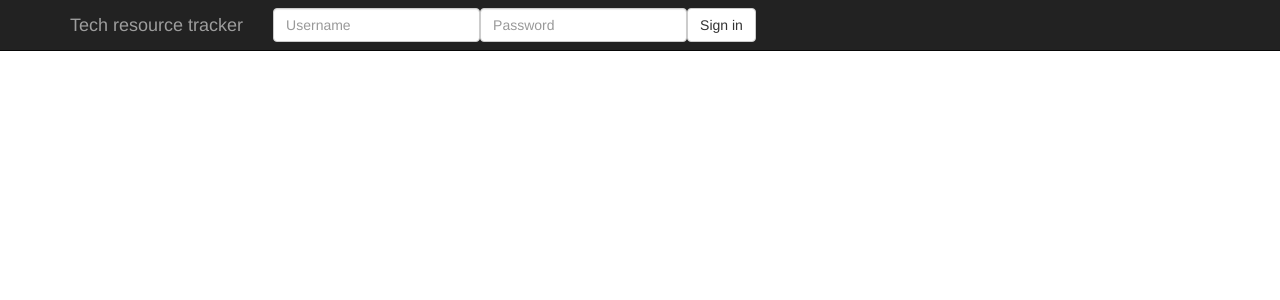
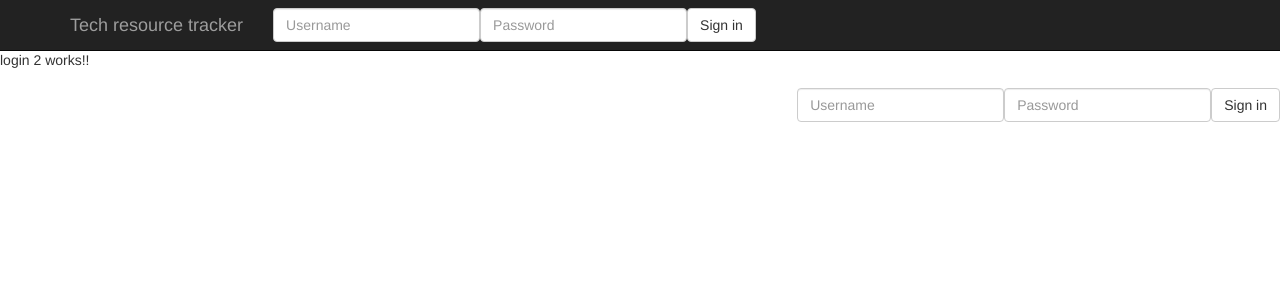
Before and after one commit to bbelovic/tech-resource-tracker, an Angular app in the folder frontend/src/main/frontend/: page /login2 in a window 1280 px wide. Before the commit this address led to /. Shown: the top 300 px of the page. Built offline with nearby package versions, Linux system fonts and the light colour scheme.

Commit message:
Added login component

```diff
--- a/frontend/src/main/frontend/src/app/app.module.ts
+++ b/frontend/src/main/frontend/src/app/app.module.ts
@@ -3,7 +3,6 @@
 import { FormsModule } from '@angular/forms';
 import { HttpClientModule, HTTP_INTERCEPTORS } from '@angular/common/http';
 import { Routes, RouterModule} from '@angular/router';
-import { Location, LocationStrategy, PathLocationStrategy} from '@angular/common';
 import { AppComponent } from './app.component';
 import { TechResourcesComponent } from './tech-resources.component';
 import { TechResourceService} from './tech-resource-service';
@@ -12,9 +11,11 @@
 import { EditTechResourceComponent } from './edit-tech-resource.component';
 import { TagService } from './tag-service';
 import { LoggingInterceptor } from './logging-interceptor';
+import { LoginComponent } from './login/login.component';
 
 const routes: Routes = [
   {path: '', component: TechResourcesComponent},
+  {path: 'login2', component: LoginComponent},
   {path: 'tech-resources', component: TechResourcesComponent},
   {path: 'add-tech-resource', component: AddTechResourceComponent},
   {path: 'edit-tech-resource/:id', component: EditTechResourceComponent}
@@ -23,7 +24,8 @@
 @NgModule({
   declarations: [
     AppComponent, TechResourcesComponent, AddTechResourceComponent,
-    EditTechResourceComponent
+    EditTechResourceComponent,
+    LoginComponent
   ],
   imports: [
     BrowserModule,
--- /dev/null
+++ b/frontend/src/main/frontend/src/app/login/login.component.html
@@ -0,0 +1,12 @@
+<p>login 2 works!!</p>
+<form class="navbar-form navbar-right">
+  <div class="form-group">
+      <input type="text" placeholder="Username" #username class="form-control"/>
+  </div>
+  <div class="form-group">
+      <input type="password" placeholder="Password" #password class="form-control"/>
+  </div>
+  <div class="form-group">
+      <button class="btn btn-default" (click)="login(username.value, password.value)">Sign in</button>
+  </div>
+</form>
--- /dev/null
+++ b/frontend/src/main/frontend/src/app/login/login.component.ts
@@ -0,0 +1,15 @@
+import { Component, OnInit } from '@angular/core';
+
+@Component({
+  selector: 'app-login',
+  templateUrl: './login.component.html',
+  styleUrls: ['./login.component.css']
+})
+export class LoginComponent implements OnInit {
+
+  constructor() { }
+
+  ngOnInit() {
+  }
+
+}
```
Also changed, not shown: frontend/src/main/frontend/src/app/login/login.component.css (added), 1 other file (tests, documents, lock files or other folders).
